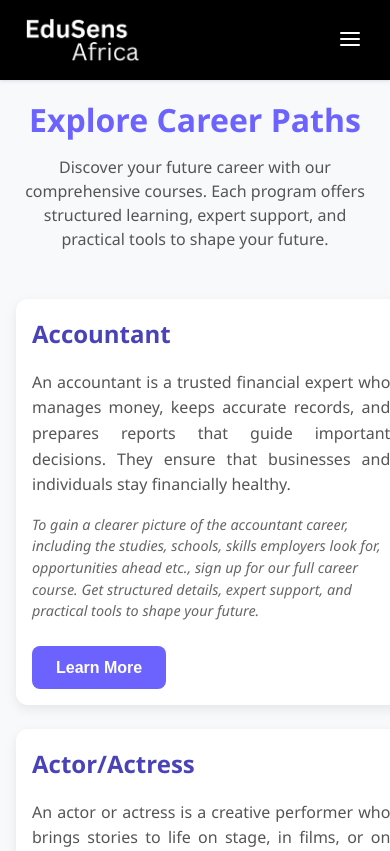
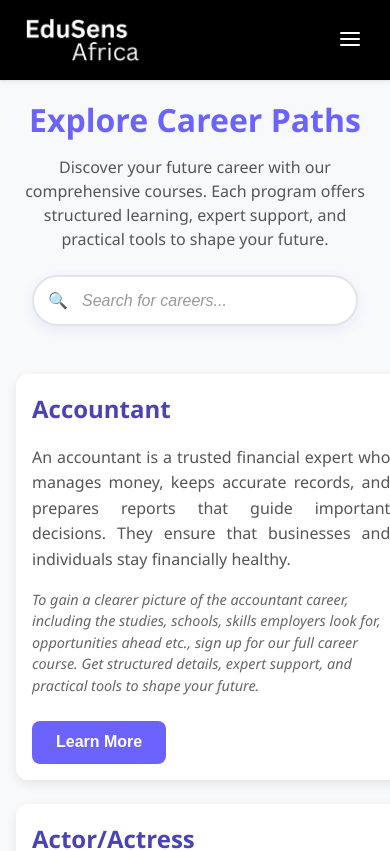
Before and after one commit to BcodezMUJJE/EDUSENS, a React (Create React App) app in the folder edusens/: page /Edusens-Careers in a window 390 px wide. Shown: the top 851 px of the page. Built offline with nearby package versions, Linux system fonts and the light colour scheme.

Commit message:
Implement search functionality for CareerExplorer with responsive design and navigation fixes
Co-authored-by: BcodezMUJJE <125450966+BcodezMUJJE@users.noreply.github.com>

```diff
--- a/edusens/src/App.js
+++ b/edusens/src/App.js
@@ -19,6 +19,7 @@ function App() {
           <Route path='/Our-Services' element={<OurServices />} />
           <Route path='/Ai-Careers' element={<AICareerQuiz />} />
 	        <Route path='/Edusens-Careers' element={<CareerExplorer />} />
+          <Route path='/career/:slug' element={<CareerExplorer />} />
           <Route path='/job-shadowing' element={<JobShadowing />} />
           <Route path='/contact-us' element={<ContactUsPage />} />
         </Routes>
--- a/edusens/src/Components/CareerExplorer.css
+++ b/edusens/src/Components/CareerExplorer.css
@@ -32,6 +32,76 @@
   line-height: 1.5;
   max-width: 800px;
   margin: 0 auto;
+}
+
+/* Search Bar Styles */
+.search-container {
+  margin-top: 2rem;
+  display: flex;
+  justify-content: center;
+  width: 100%;
+}
+
+.search-bar {
+  position: relative;
+  width: 100%;
+  max-width: 500px;
+}
+
+.search-input {
+  width: 100%;
+  padding: 1rem 1.5rem 1rem 3.5rem;
+  border: 2px solid #e1e5e9;
+  border-radius: 50px;
+  font-size: 1.1rem;
+  background: white;
+  box-shadow: 0 4px 12px rgba(108, 99, 255, 0.1);
+  transition: all 0.3s ease;
+  outline: none;
+  color: #333;
+}
+
+.search-input:focus {
+  border-color: #6c63ff;
+  box-shadow: 0 4px 20px rgba(108, 99, 255, 0.2);
+  transform: translateY(-2px);
+}
+
+.search-input::placeholder {
+  color: #999;
+  font-style: italic;
+}
+
+.search-icon {
+  position: absolute;
+  left: 1.2rem;
+  top: 50%;
+  transform: translateY(-50%);
+  font-size: 1.2rem;
+  color: #6c63ff;
+  pointer-events: none;
+}
+
+/* No Results Styles */
+.no-results {
+  grid-column: 1 / -1;
+  text-align: center;
+  padding: 3rem 2rem;
+  background: white;
+  border-radius: 12px;
+  box-shadow: 0 4px 12px rgba(0, 0, 0, 0.08);
+}
+
+.no-results h3 {
+  color: #6c63ff;
+  font-size: 1.5rem;
+  margin-bottom: 1rem;
+}
+
+.no-results p {
+  color: #666;
+  font-size: 1.1rem;
+  line-height: 1.5;
 }
 
 .career-grid {
@@ -277,6 +347,21 @@
     font-size: 1rem;
   }
 
+  .search-container {
+    margin-top: 1.5rem;
+    padding: 0 1rem;
+  }
+
+  .search-input {
+    font-size: 1rem;
+    padding: 0.9rem 1.2rem 0.9rem 3rem;
+  }
+
+  .search-icon {
+    left: 1rem;
+    font-size: 1rem;
+  }
+
   .career-grid {
     grid-template-columns: 1fr;
     gap: 1.5rem;
@@ -311,6 +396,10 @@
   .get-started-btn {
     width: 100%;
     padding: 0.8rem;
+  }
+
+  .no-results {
+    padding: 2rem 1rem;
   }
 }
 
@@ -391,7 +480,8 @@
 .learn-more-btn:focus,
 .get-started-btn:focus,
 .tab:focus,
-.back-button:focus {
+.back-button:focus,
+.search-input:focus {
   outline: 2px solid #6c63ff;
   outline-offset: 2px;
 }
--- a/edusens/src/Components/CareerExplorer.js
+++ b/edusens/src/Components/CareerExplorer.js
@@ -8,6 +8,7 @@ const CareerExplorer = () => {
   const [careerCode, setCareerCode] = useState('');
   const [activeTab, setActiveTab] = useState('curriculum');
   const [selectedCareer, setSelectedCareer] = useState(null);
+  const [searchTerm, setSearchTerm] = useState('');
   const navigate = useNavigate();
   const params = useParams();
 
@@ -333,7 +334,7 @@ const CareerExplorer = () => {
   };
 
   const handleBackToList = () => {
-    navigate('/careers');
+    navigate('/Edusens-Careers');
   };
   // eslint-disable-next-line
   const handleSubmit = (e) => {
@@ -343,6 +344,17 @@ const CareerExplorer = () => {
 
   const handleGetStarted = () => {
     alert(`Enrollment started for ${selectedCareer.title}!`);
+  };
+
+  // Filter careers based on search term
+  const filteredCareers = careers.filter(career =>
+    career.title.toLowerCase().includes(searchTerm.toLowerCase()) ||
+    career.description.toLowerCase().includes(searchTerm.toLowerCase())
+  );
+
+  // Handle search input change
+  const handleSearchChange = (e) => {
+    setSearchTerm(e.target.value);
   };
 
   // Render the list view (CareerPage)
@@ -355,10 +367,26 @@ const CareerExplorer = () => {
             <p className="subtitle">
               Discover your future career with our comprehensive courses. Each program offers structured learning, expert support, and practical tools to shape your future.
             </p>
+
+            <div className="search-container">
+              <div className="search-bar">
+                <input
+                  type="text"
+                  placeholder="Search for careers..."
+                  value={searchTerm}
+                  onChange={handleSearchChange}
+                  className="search-input"
+                />
+                <div className="search-icon">
+                  🔍
+                </div>
+              </div>
+            </div>
           </header>
 
           <div className="career-grid">
-            {careers.map(career => (
+            {filteredCareers.length > 0 ? (
+              filteredCareers.map(career => (
                 <div key={career.id} className="career-card">
                   <h2>{career.title}</h2>
                   <p className="career-description">{career.description}</p>
@@ -371,7 +399,13 @@ const CareerExplorer = () => {
                     Learn More
                   </button>
                 </div>
-            ))}
+              ))
+            ) : (
+              <div className="no-results">
+                <h3>No careers found</h3>
+                <p>Try adjusting your search terms or browse all available careers.</p>
+              </div>
+            )}
           </div>
         </div>
       </div>
```
Lines whose indentation alone changed are shown as unchanged.
